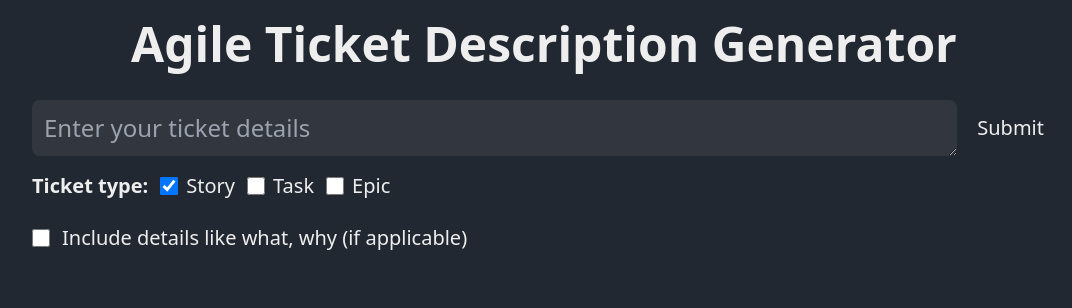
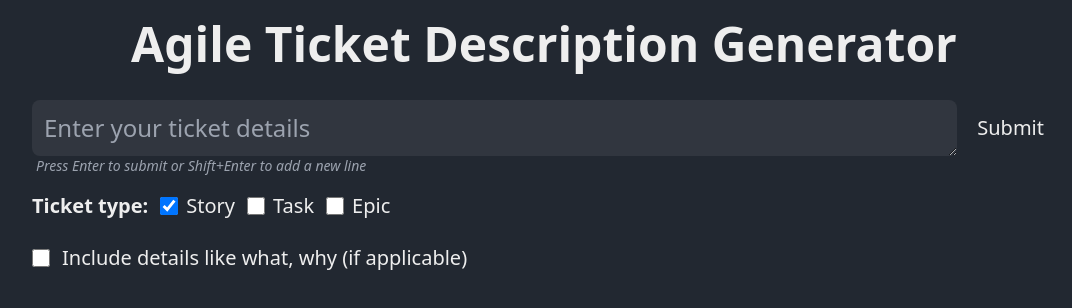
Before and after one commit to arshkhatwani/agile-ticket-description-generator, a React (Vite) app in the folder ui/: page / in a window 1280 px wide. Shown: the top 308 px of the page, without its empty margins (96-1168 px from the left). Built offline with nearby package versions, Linux system fonts and the light colour scheme; no server answers.

Commit message:
feat: update key behaviour for textarea

```diff
--- a/ui/src/components/PromptInput.tsx
+++ b/ui/src/components/PromptInput.tsx
@@ -9,6 +9,7 @@ import {
 import generateDescription from "../api/generateDescription";
 import TicketType from "./TicketType";
 import AdditonalDetails from "./AdditonalDetails";
+import PromptInputTooltip from "./PromptInputTooltip";
 
 export default function PromptInput() {
     const [input, setInput] = useRecoilState(promptInputState);
@@ -18,6 +19,8 @@ export default function PromptInput() {
     const [additionalDetails] = useRecoilState(additionalDetailsState);
 
     const onSubmit = async () => {
+        if (loading) return;
+
         setLoading(true);
         const description = await generateDescription(
             input,
@@ -41,6 +44,12 @@ export default function PromptInput() {
                     rows={1}
                     value={input}
                     onChange={(e) => setInput(e.target.value)}
+                    onKeyDown={(e) => {
+                        if (e.key === "Enter" && !e.shiftKey) {
+                            e.preventDefault();
+                            onSubmit();
+                        }
+                    }}
                 />
                 <button
                     className={
@@ -52,6 +61,7 @@ export default function PromptInput() {
                     Submit
                 </button>
             </div>
+            <PromptInputTooltip />
 
             <TicketType />
             <AdditonalDetails />
--- /dev/null
+++ b/ui/src/components/PromptInputTooltip.tsx
@@ -0,0 +1,9 @@
+export default function PromptInputTooltip() {
+    return (
+        <div className="w-[80%]">
+            <p className="pl-1 text-gray-400 italic text-sm">
+                Press Enter to submit or Shift+Enter to add a new line
+            </p>
+        </div>
+    );
+}
```
